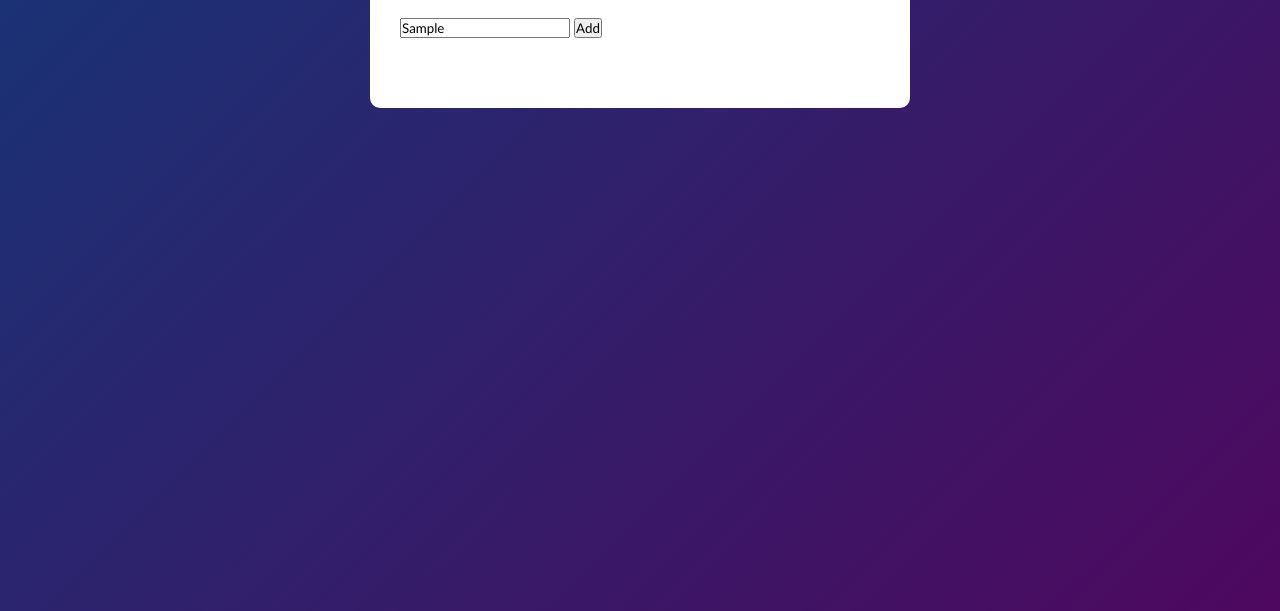
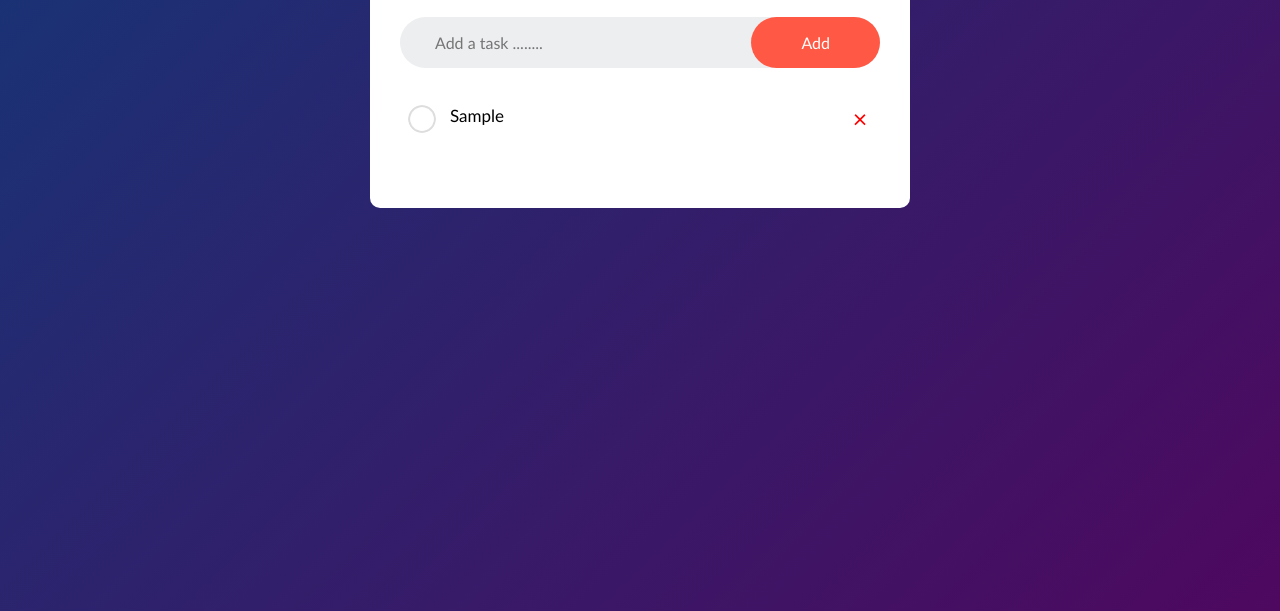
Before and after one commit to amareshmaharana/CodeAlpha_to_do_list_app, a plain HTML site: page index.html in a window 1280 px wide. Both pictures are taken after typing "Sample" into the empty fields and a click on the button "Add". Shown: the part 189-800 px from the top of the page. Drawn offline with Linux system fonts and the light colour scheme.

Commit message:
Add basic to-do list functionality with task management and local storage support

```diff
--- a/index.html
+++ b/index.html
@@ -3,7 +3,7 @@
   <head>
     <meta charset="UTF-8" />
     <meta name="viewport" content="width=device-width, initial-scale=1.0" />
-    <link rel="stylesheet" href="./style.css">
+    <link rel="stylesheet" href="./style.css" />
     <title>To Do Lister</title>
   </head>
   <body>
@@ -11,10 +11,17 @@
       <div class="todo-app">
         <h2>To-Do Lister <img src="./images/icon.png" /></h2>
         <div class="row">
-          <input type="text" id="input-box" placeholder="Add a task ........">
-          <button>Add</button>
+          <input type="text" id="input-box" placeholder="Add a task ........" />
+          <button onclick="addTask()">Add</button>
         </div>
+        <ul id="list-container">
+          <!-- <li class="checked">Task 1</li>
+          <li>Task 2</li>
+          <li>Task 3</li> -->
+        </ul>
       </div>
     </div>
+
+    <script src="script.js"></script>
   </body>
 </html>
--- /dev/null
+++ b/script.js
@@ -0,0 +1,42 @@
+const inputBox = document.getElementById("input-box");
+const listContainer = document.getElementById("list-container");
+
+const addTask = () => {
+  if (inputBox.value === "") {
+    alert("You have to write something!!");
+  } else {
+    let li = document.createElement("li");
+    li.innerHTML = inputBox.value;
+    listContainer.appendChild(li);
+    let span = document.createElement("span");
+    span.innerHTML = "\u00d7";
+    li.appendChild(span);
+  }
+  inputBox.value = "";
+  saveData(); // it save the data locally after a task listed
+};
+
+listContainer.addEventListener(
+  "click",
+  (e) => {
+    if (e.target.tagName === "LI") {
+      e.target.classList.toggle("checked");
+      saveData();
+    } else if (e.target.tagName === "SPAN") {
+      e.target.parentElement.remove();
+      saveData();
+    }
+  },
+  false
+);
+
+// for save data locally
+const saveData = () => {
+  localStorage.setItem("data", listContainer.innerHTML);
+};
+
+const showTask = () => {
+  listContainer.innerHTML = localStorage.getItem("data");
+};
+
+showTask();
--- a/style.css
+++ b/style.css
@@ -32,3 +32,81 @@
   width: 30px;
   margin-left: 10px;
 }
+
+.row {
+  display: flex;
+  align-items: center;
+  justify-content: space-between;
+  background: #edeef0;
+  border-radius: 30px;
+  padding-left: 20px;
+  margin-bottom: 25px;
+}
+
+input {
+  flex: 1;
+  border: none;
+  outline: none;
+  background: transparent;
+  padding: 15px;
+  font-size: medium;
+}
+
+button {
+  border: none;
+  outline: none;
+  padding: 16px 50px;
+  background: #ff5945;
+  color: #fff;
+  font-size: medium;
+  cursor: pointer;
+  border-radius: 40px;
+}
+
+ul li {
+  list-style: none;
+  font-size: 17px;
+  padding: 12px 8px 12px 50px;
+  user-select: none;
+  position: relative;
+}
+
+ul li::before {
+  content: "";
+  position: absolute;
+  height: 28px;
+  width: 28px;
+  border-radius: 50%;
+  background-image: url(images/unchecked.png);
+  background-size: cover;
+  background-position: center;
+  top: 12px;
+  left: 8px;
+  cursor: pointer;
+}
+
+ul li.checked {
+  color: red;
+  text-decoration: line-through;
+}
+
+ul li.checked::before {
+  background-image: url(images/checked.png);
+}
+
+ul li span {
+  position: absolute;
+  right: 0;
+  top: 5px;
+  width: 40px;
+  height: 40px;
+  font-size: 25px;
+  color: #ff0000;
+  line-height: 40px;
+  text-align: center;
+  border-radius: 50%;
+}
+
+ul li span:hover {
+  background: #edeef0;
+}
```
